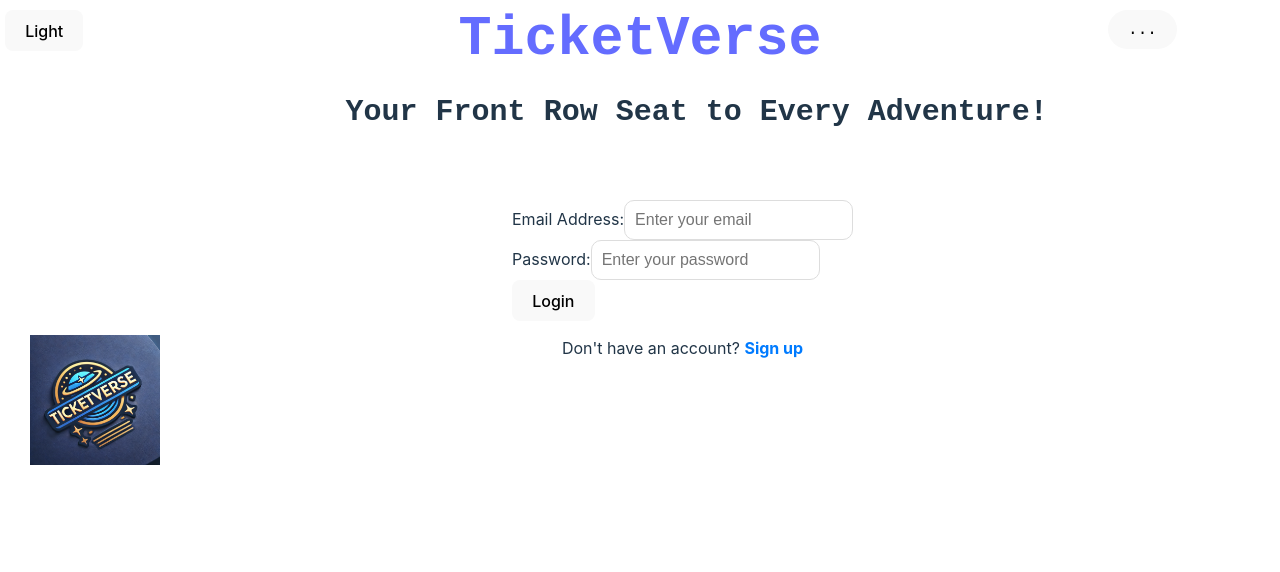
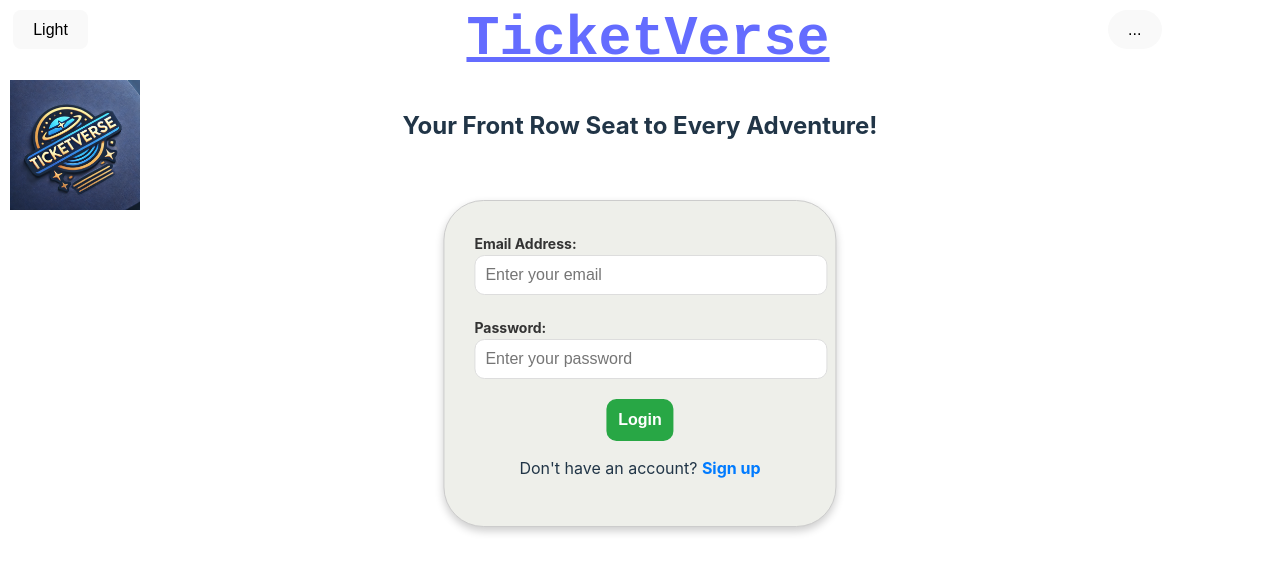
Before and after one commit to g-anupam/myshows, a React (Vite) app in the folder frontend/: page /login in a window 1280 px wide. Shown: the top 572 px of the page. Built offline with nearby package versions, Linux system fonts and the light colour scheme.

Commit message:
Improved CSS for all the pages

```diff
--- a/frontend/src/components/Movies.css
+++ b/frontend/src/components/Movies.css
@@ -15,9 +15,9 @@
 }
 
 .poster {
-    width: 180px;
+    width: 200px;
     /* Set a fixed width for the images */
-    height: 270px;
+    height: 240px;
     /* Set a fixed height for the images */
     object-fit: cover;
     /* Ensures images scale to fit within set dimensions */
--- a/frontend/src/main.css
+++ b/frontend/src/main.css
@@ -2,78 +2,77 @@
   font-family: Inter, system-ui, Avenir, Helvetica, Arial, sans-serif;
   line-height: 1.5;
   font-weight: 400;
-
   color-scheme: light dark;
   color: rgba(255, 255, 255, 0.87);
   background-color: #242424;
-
   font-synthesis: none;
   text-rendering: optimizeLegibility;
   -webkit-font-smoothing: antialiased;
   -moz-osx-font-smoothing: grayscale;
 }
 
-.contentdiv1 {
-  position: absolute;
-  top: 65px;
-  left: 27%;
+/* Fix the logo on the top-left corner */
+.logo-container {
+  position: absolute !important;
+  top: 80px;
+  left: 10px;
+  display: flex;
+  align-items: center;
+  z-index: 1000;
+  /* Ensures logo is on top of other elements */
 }
 
-/* #heading {
-  font-size: 55px;
-  font-family: 'Courier New', Courier, monospace;
-} */
+.logo-image {
+  width: 130px;
+  height: auto;
+}
 
+/* Padding to ensure content doesn’t overlap with the logo */
+.contentdiv1,
+#movies,
+#about {
+  text-align: center;
+  padding-top: 80px;
+  /* Adjust based on logo size */
+}
+
+/* Dark Theme */
 .dark-theme {
   color: rgba(255, 255, 255, 0.87);
   background-color: #242424;
 }
 
 .dark-theme button {
-  background-color: #1a1a1a;
+  background-color: white;
 }
 
 .dark-theme #heading {
   color: rgba(255, 255, 255, 0.87);
 }
 
+/* Light Theme */
 .light-theme {
   color: black;
   background-color: #ffffff;
   min-height: 100vh;
-  /*takes care of vertical overflow*/
 }
 
 .light-theme button {
-  background-color: #f9f9f9;
-  color: black;
-}
-
-.light-theme a:hover {
-  color: red;
+  background-color: black;
+  color: white;
 }
 
 .light-theme #heading {
-  color: black
+  color: black;
 }
-
 
 a {
   font-weight: 500;
   color: #646cff;
-  text-decoration: inherit;
 }
 
 a:hover {
   color: #535bf2;
-}
-
-body {
-  margin: 0;
-  display: flex;
-  place-items: center;
-  min-width: 320px;
-  min-height: 100vh;
 }
 
 h1 {
@@ -81,54 +80,18 @@
   line-height: 1.1;
 }
 
-.logo-container {
-  display: flex;
-  justify-content: left;
-  margin: 60px 30px;
-}
-
-.logo-image {
-  width: 130px;
-  height: auto;
-}
-
-/* .contentdiv {
-  position: absolute;
-  top: 0px;
-  left: 39%;
-} */
-
-#desc {
-  font-size: 30px;
-  font-family: 'Courier New', Courier, monospace;
-}
-
-
-#about {
-  text-align: center;
-  font-family: 'Courier New', Courier, monospace;
-}
-
-
 button {
   border-radius: 8px;
   border: 1px solid transparent;
   padding: 0.6em 1.2em;
   font-size: 1em;
   font-weight: 500;
-  font-family: inherit;
   background-color: #1a1a1a;
   cursor: pointer;
-  transition: border-color 0.25s;
 }
 
 button:hover {
   border-color: #646cff;
-}
-
-button:focus,
-button:focus-visible {
-  outline: 4px auto -webkit-focus-ring-color;
 }
 
 @media (prefers-color-scheme: light) {
--- a/frontend/src/main.jsx
+++ b/frontend/src/main.jsx
@@ -34,12 +34,6 @@
             <br></br>
             <br></br>
             <br></br>
-            <br></br>
-            <br></br>
-            <br></br>
-            <br></br>
-            <br></br>
-            <br></br>
             <div id="about">
               <h2>About us:</h2>
               <p>Welcome to TicketVerse: your ultimate destination for seamless movie bookings and unforgettable cinematic experiences! At TicketVerse, we’re passionate about bringing the magic of movies to you with ease and convenience. Explore showtimes, book tickets, and secure your front-row seat to the latest blockbusters, all in just a few clicks. Join us and dive into a universe of entertainment, where every film journey begins with TicketVerse.</p>
--- a/frontend/src/pages/Login.css
+++ b/frontend/src/pages/Login.css
@@ -1,30 +1,89 @@
-.login-container {
-    position: absolute;
-    left: 40%;
-    top: 200px
+/* Login container styling */
+.top-bar {
+    display: flex;
+    justify-content: center;
+    align-items: center;
+    width: 100%;
+    margin-bottom: 20px;
+    /* Adjust as needed */
 }
 
-#ediv {
-    position: relative;
-    left: 0%;
+.login-container {
+    padding: 30px;
+    border: 1px solid #ccc;
+    box-shadow: 0px 4px 8px rgba(0, 0, 0, 0.2);
+    background-color: #eeefea;
+    border-radius: 40px;
+    overflow-y: auto;
+    position: absolute;
+    text-align: center;
+    left: 50%;
+    /* Adjusted for center alignment */
+    top: 200px;
+    transform: translateX(-50%);
+    /* Center the container horizontally */
 }
 
-#eid {
-    position: relative;
-    text-align: center;
-    left: 10%;
+/* Input container styling */
+.input-container {
+    margin-bottom: 20px;
+    /* Adds space between input fields */
+    text-align: left;
+    /* Left-align the label and input */
 }
 
-#pdiv {
-    padding-bottom: 20px;
-}
-#pid {
-    position: relative;
-    text-align: center;
-    left: 21.1%;
+/* Label styling */
+.input-container label {
+    font-size: 14px;
+    color: #333;
+    font-weight: bold;
 }
 
-#lb {
-    position: relative;
-    left: 35%
+/* Input field styling */
+.input-field {
+    padding: 10px;
+    font-size: 16px;
+    border-radius: 10px;
+    border: 1px solid #ddd;
+    width: 100%;
+    /* Ensure input fields take full width */
 }
+
+/* Error message styling */
+.error-message {
+    color: red;
+    font-size: 14px;
+    text-align: center;
+}
+
+/* Login button styling */
+.login-button {
+    padding: 12px;
+    background-color: #28a745;
+    color: white;
+    border: none;
+    font-weight: bold;
+    cursor: pointer;
+    border-radius: 10px;
+    transition: background-color 0.3s;
+}
+
+.login-button:hover {
+    background-color: #218838;
+}
+
+/* Signup link styling */
+.signup-link {
+    text-align: center;
+    margin-top: 15px;
+}
+
+.signup-link a {
+    color: #007BFF;
+    text-decoration: none;
+    font-weight: bold;
+}
+
+.signup-link a:hover {
+    text-decoration: underline;
+}
--- a/frontend/src/pages/MonteCarlo.css
+++ b/frontend/src/pages/MonteCarlo.css
@@ -1 +1,8 @@
 /*TODO: Complete The CSS for Monte-Carlo movie.*/
+.poster-container {
+    text-align: center;
+}
+
+.movie-info-card {
+    padding-left: 10px;
+}
```
